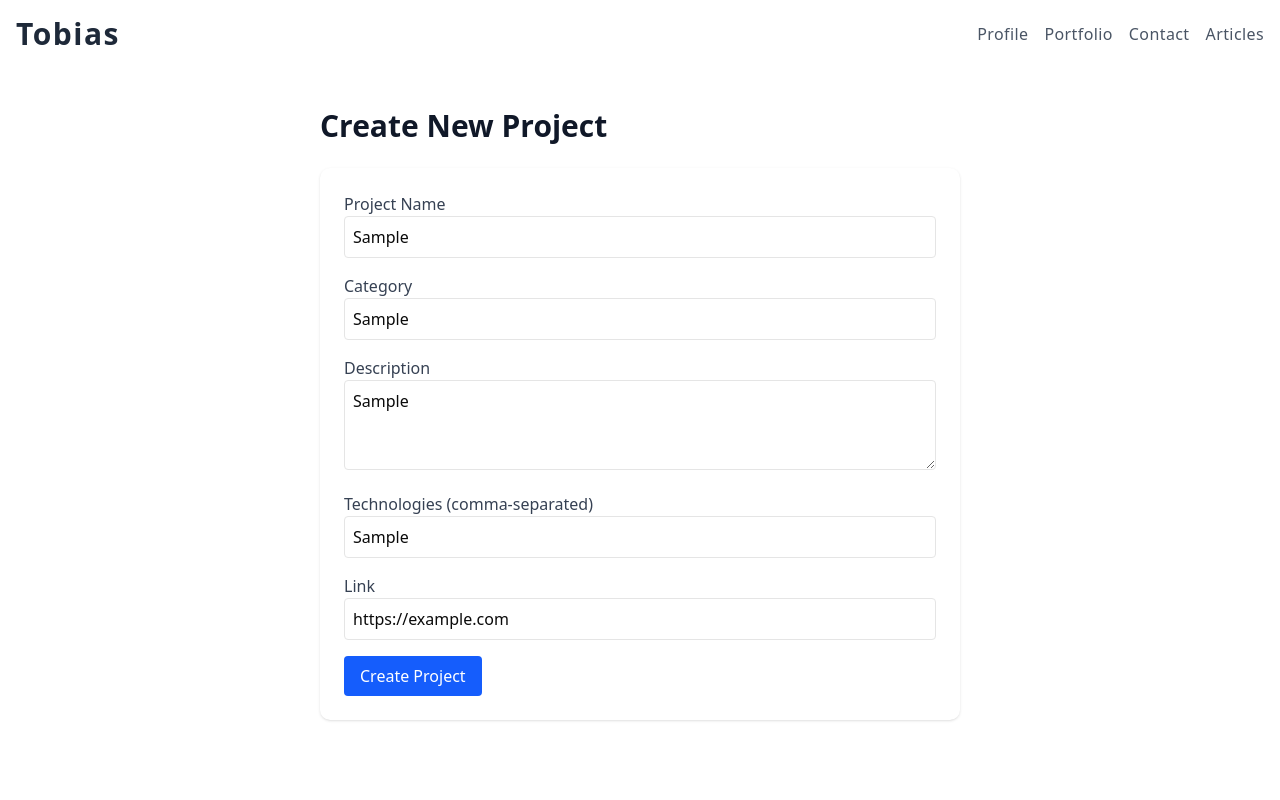
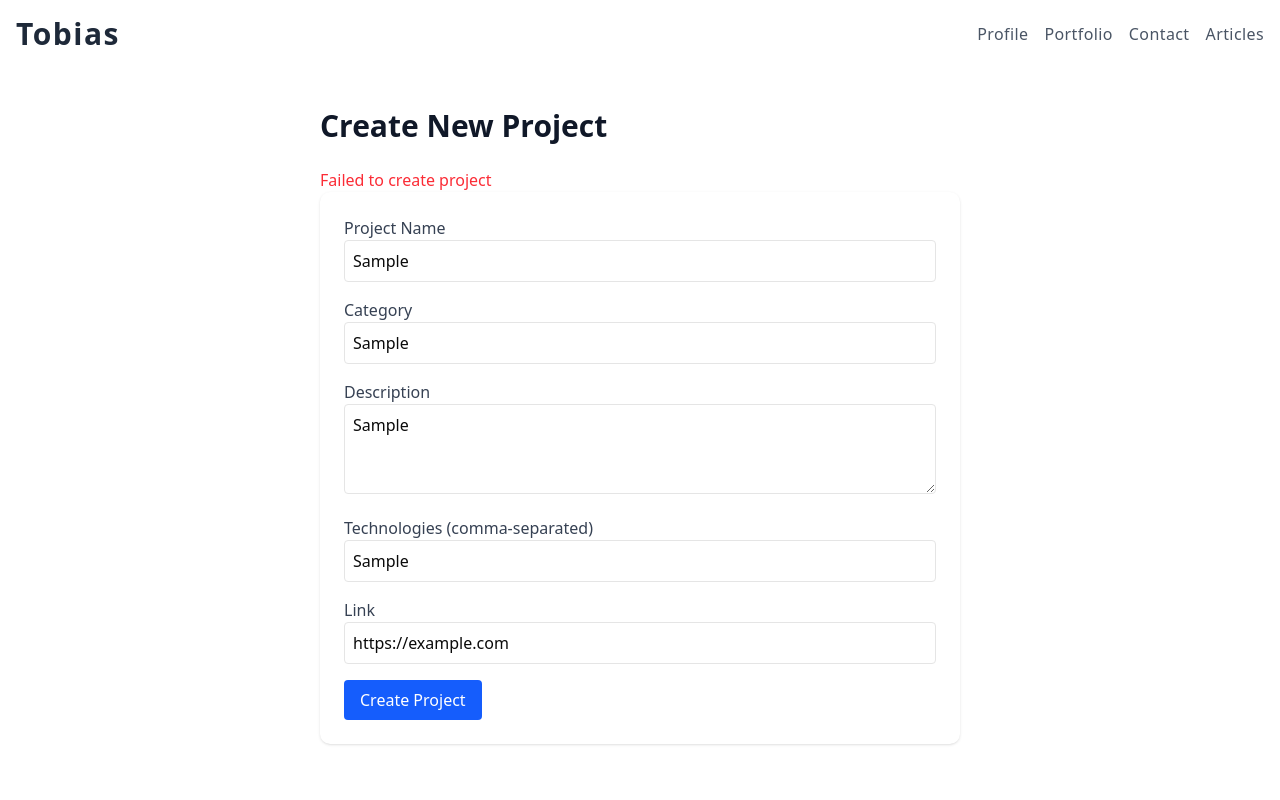
Before and after one commit to JaxTee100/clean-profile, a Next.js app: page /admin/projects/add in a window 1280 px wide. Both pictures are taken after typing "Sample", "Sample", "Sample", "Sample", "https://example.com" into the empty fields and a click on the button "Create Project". Shown: the top 800 px of the page. Built offline with nearby package versions, Linux system fonts and the light colour scheme; no server answers.

Commit message:
added a error tag

```diff
--- a/src/app/admin/projects/add/page.tsx
+++ b/src/app/admin/projects/add/page.tsx
@@ -6,7 +6,7 @@ import { useState } from "react";
 import { toast } from "sonner"
 
 export default function CreateProjectPage() {
-  const { createProject, isLoading, successMessage} = useProjectStore();
+  const { createProject, isLoading, successMessage, error} = useProjectStore();
 
   const [formData, setFormData] = useState({
     project_name: "",
@@ -62,6 +62,7 @@ export default function CreateProjectPage() {
   return (
     <main className="min-h-screen px-4 py-10 max-w-2xl mx-auto">
       <h1 className="text-3xl font-bold mb-6 text-gray-900">Create New Project</h1>
+      {error && <p className="text-red-500 ">{error}</p>}
       <form
         onSubmit={handleSubmit}
         className="bg-white p-6 rounded-lg shadow space-y-4"
```
